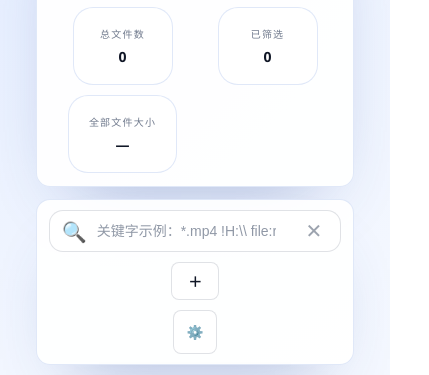
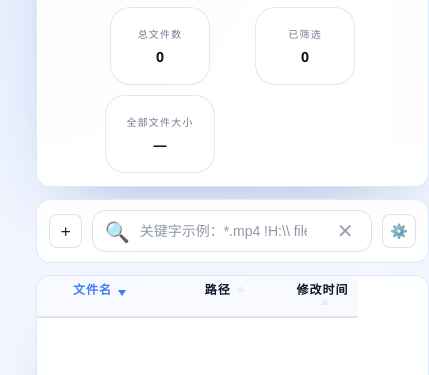
Before and after one commit to raytions/efu-browser, a plain HTML site: page index.html in a window 390 px wide. Shown: the part 139-514 px from the top of the page, 429 px wide, since content can reach past the window. Drawn offline with Linux system fonts and the light colour scheme; no server answers.

Commit message:
fix buttom order

```diff
--- a/styles.css
+++ b/styles.css
@@ -155,8 +155,7 @@ body {
 }
 
 .toolbar {
-  display: grid;
-  grid-template-columns: auto 1fr auto auto;
+  display: flex;
   align-items: center;
   gap: clamp(12px, 3vw, 28px);
   padding: clamp(12px, 3vw, 24px);
@@ -166,6 +165,19 @@ body {
   box-shadow: var(--shadow);
 }
 
+/* 搜索框占据剩余空间 */
+.search {
+  order: 2;
+  /* 搜索框位于中间 */
+  flex: 1;
+  display: flex;
+  flex-direction: column;
+  gap: 6px;
+  min-width: 0;
+  /* 允许收缩 */
+}
+
+/* 统一的工具栏按钮基础样式 */
 .toolbar-button,
 .toolbar-icon,
 .table-gear {
@@ -175,9 +187,42 @@ body {
   color: var(--text-primary);
   font-size: 14px;
   font-weight: 600;
-  padding: 10px 18px;
   cursor: pointer;
   transition: border-color 160ms ease, box-shadow 160ms ease, transform 160ms ease;
+  display: inline-flex;
+  align-items: center;
+  justify-content: center;
+  box-sizing: border-box;
+  user-select: none;
+  -webkit-user-select: none;
+  flex-shrink: 0;
+  /* 防止按钮被压缩 */
+}
+
+/* 开关按钮的顺序 */
+.toolbar-button {
+  order: 1;
+}
+
+/* 设置按钮的顺序 */
+.toolbar-icon,
+.table-gear {
+  order: 3;
+}
+
+/* 文本按钮样式 */
+.toolbar-button {
+  padding: 10px 18px;
+  min-height: 44px;
+}
+
+/* 图标按钮样式 */
+.toolbar-icon,
+.table-gear {
+  width: 44px;
+  height: 44px;
+  padding: 0;
+  font-size: 20px;
 }
 
 .upload-progress {
@@ -214,17 +259,9 @@ body {
   text-align: right;
 }
 
-.toolbar-icon,
-.table-gear {
-  width: 44px;
-  height: 44px;
-  padding: 0;
-  font-size: 20px;
-  display: inline-flex;
-  align-items: center;
-  justify-content: center;
-}
-
+
+
+/* 统一的按钮hover效果 */
 .toolbar-button:hover,
 .toolbar-icon:hover,
 .table-gear:hover {
@@ -233,6 +270,14 @@ body {
   transform: translateY(-1px);
 }
 
+/* 统一的按钮active效果 */
+.toolbar-button:active,
+.toolbar-icon:active,
+.table-gear:active {
+  transform: translateY(0px);
+  transition: transform 80ms ease;
+}
+
 /* 关闭按钮绿色样式 */
 #close-current {
   background: rgba(52, 199, 89, 0.08);
@@ -245,12 +290,6 @@ body {
   border-color: rgba(52, 199, 89, 0.4);
   box-shadow: 0 12px 26px -18px rgba(52, 199, 89, 0.45);
   transform: translateY(-1px);
-}
-
-.search {
-  display: flex;
-  flex-direction: column;
-  gap: 6px;
 }
 
 .search-box {
@@ -1317,24 +1356,43 @@ code {
 
   /* Toolbar 平板优化 */
   .toolbar {
-    grid-template-columns: 1fr;
+    flex-wrap: wrap;
     gap: 16px;
     padding: 16px 20px;
     border-radius: 18px;
+    justify-content: center;
   }
 
   .search {
+    order: 2;
+    /* 搜索框在中间 */
+    width: 100%;
+  }
+
+  /* 平板按钮样式统一 */
+  .toolbar-button {
     order: 1;
-  }
-
-  .toolbar-button,
-  .toolbar-icon {
-    order: 2;
+    /* 开关按钮在最前 */
+    border-radius: 14px;
+    min-height: 46px;
+    flex-shrink: 0;
+    /* 防止按钮被压缩 */
     width: 100%;
-    justify-self: center;
     max-width: 200px;
-    padding: 10px 18px;
-    border-radius: 12px;
+    padding: 12px 18px;
+  }
+
+  .toolbar-icon,
+  .table-gear {
+    order: 3;
+    /* 设置按钮在最后 */
+    border-radius: 14px;
+    min-height: 46px;
+    flex-shrink: 0;
+    /* 防止按钮被压缩 */
+    width: 46px;
+    height: 46px;
+    font-size: 20px;
   }
 
   /* Search 平板优化 */
@@ -1504,27 +1562,50 @@ code {
     font-size: clamp(11px, 3vw, 14px);
   }
 
-  /* Toolbar 移动端优化 */
+  /* Toolbar 移动端优化 - 水平布局 */
   .toolbar {
-    grid-template-columns: 1fr;
-    gap: clamp(12px, 3vw, 16px);
+    flex-wrap: nowrap;
+    /* 不换行，保持在同一水平线 */
+    gap: clamp(8px, 2vw, 16px);
     padding: clamp(12px, 3vw, 18px) clamp(16px, 4vw, 20px);
     border-radius: clamp(16px, 3.5vw, 20px);
-    justify-items: center;
   }
 
   .search {
+    order: 2;
+    /* 搜索框在中间 */
+    flex: 1;
+    /* 搜索框占据剩余空间 */
+    min-width: 0;
+    /* 允许收缩 */
+  }
+
+  /* \u7edf\u4e00\u79fb\u52a8\u7aef\u6309\u94ae\u6837\u5f0f */
+  .toolbar-button,
+  .toolbar-icon,
+  .table-gear {
+    border-radius: clamp(12px, 3vw, 16px);
+    font-size: clamp(13px, 3.5vw, 15px);
+    min-height: clamp(40px, 10vw, 44px);
+    flex-shrink: 0;
+    /* 防止按钮被压缩 */
+  }
+
+  /* \u79fb\u52a8\u7aef\u6587\u672c\u6309\u94ae */
+  .toolbar-button {
+    padding: clamp(8px, 2vw, 12px) clamp(16px, 4vw, 20px);
     order: 1;
-    width: 100%;
-    max-width: 400px;
-  }
-
-  .toolbar-button,
-  .toolbar-icon {
-    order: 2;
-    padding: clamp(8px, 2vw, 12px) clamp(16px, 4vw, 20px);
-    font-size: clamp(13px, 3.5vw, 15px);
-    border-radius: clamp(8px, 2vw, 12px);
+    /* 开关按钮在最前 */
+  }
+
+  /* \u79fb\u52a8\u7aef\u56fe\u6807\u6309\u94ae */
+  .toolbar-icon,
+  .table-gear {
+    width: clamp(40px, 10vw, 44px);
+    height: clamp(40px, 10vw, 44px);
+    font-size: clamp(18px, 5vw, 20px);
+    order: 3;
+    /* 设置按钮在最后 */
   }
 
   /* Search 移动端优化 */
@@ -1715,7 +1796,49 @@ code {
 
   .toolbar {
     padding: clamp(8px, 2vw, 14px) clamp(12px, 3vw, 18px);
-    gap: clamp(8px, 2vw, 12px);
+    gap: clamp(6px, 1.5vw, 10px);
+    /* 减小间距以节省空间 */
+  }
+
+  /* 竖屏模式下进一步压缩按钮尺寸 */
+  .toolbar-button,
+  .toolbar-icon,
+  .table-gear {
+    border-radius: clamp(10px, 2.5vw, 14px);
+    min-height: clamp(36px, 9vw, 40px);
+    flex-shrink: 0;
+    /* 防止按钮被过度压缩 */
+  }
+
+  /* 竖屏模式下搜索框进一步压缩 */
+  .search {
+    order: 2;
+    /* 确保搜索框在中间 */
+    min-width: 120px;
+    /* 设置最小宽度确保可用性 */
+  }
+
+  .toolbar-button {
+    order: 1;
+    /* 确保开关按钮在最前 */
+  }
+
+  .toolbar-icon,
+  .table-gear {
+    order: 3;
+    /* 确保设置按钮在最后 */
+  }
+
+  .toolbar-button {
+    padding: clamp(6px, 1.5vw, 10px) clamp(12px, 3vw, 16px);
+    font-size: clamp(12px, 3vw, 14px);
+  }
+
+  .toolbar-icon,
+  .table-gear {
+    width: clamp(36px, 9vw, 40px);
+    height: clamp(36px, 9vw, 40px);
+    font-size: clamp(16px, 4vw, 18px);
   }
 
   .table-scroll {
@@ -1863,6 +1986,38 @@ code {
     border-radius: clamp(14px, 3vw, 18px);
   }
 
+  /* 小屏下搜索框顺序 */
+  .search {
+    order: 2;
+    /* 搜索框在中间 */
+  }
+
+  /* 小屏幕按钮样式统一 */
+  .toolbar-button,
+  .toolbar-icon,
+  .table-gear {
+    border-radius: clamp(8px, 2vw, 12px);
+    min-height: clamp(34px, 8.5vw, 38px);
+    flex-shrink: 0;
+    /* 防止按钮被压缩 */
+  }
+
+  .toolbar-button {
+    order: 1;
+    /* 开关按钮在最前 */
+    padding: clamp(6px, 1.5vw, 8px) clamp(10px, 2.5vw, 14px);
+    font-size: clamp(11px, 2.8vw, 13px);
+  }
+
+  .toolbar-icon,
+  .table-gear {
+    order: 3;
+    /* 设置按钮在最后 */
+    width: clamp(34px, 8.5vw, 38px);
+    height: clamp(34px, 8.5vw, 38px);
+    font-size: clamp(14px, 3.5vw, 16px);
+  }
+
   /* Table 小屏优化 */
   .table-wrapper {
     border-radius: clamp(14px, 3vw, 18px);
@@ -2022,7 +2177,8 @@ code {
   /* Toolbar 超小屏优化 */
   .toolbar {
     padding: 8px 12px;
-    gap: 10px;
+    gap: 6px;
+    /* 减小间距以适应超小屏幕 */
     border-radius: 12px;
   }
 
@@ -2031,10 +2187,38 @@ code {
     padding: 8px 12px;
   }
 
+  /* 超小屏按钮样式统一 */
   .toolbar-button,
-  .toolbar-icon {
-    padding: 6px 12px;
-    font-size: 12px;
+  .toolbar-icon,
+  .table-gear {
+    border-radius: 10px;
+    min-height: 32px;
+    font-size: 11px;
+    flex-shrink: 0;
+    /* 防止按钮被过度压缩 */
+  }
+
+  .toolbar-button {
+    order: 1;
+    /* 开关按钮在最前 */
+    padding: 5px 10px;
+    /* 轻微减小内边距以节省空间 */
+  }
+
+  .toolbar-icon,
+  .table-gear {
+    order: 3;
+    /* 设置按钮在最后 */
+    width: 32px;
+    height: 32px;
+    font-size: 14px;
+  }
+
+  /* 超小屏下搜索框最小宽度 */
+  .search {
+    order: 2;
+    /* 搜索框在中间 */
+    min-width: 100px;
   }
 
   /* Table-scroll 超小屏优化 */
```
